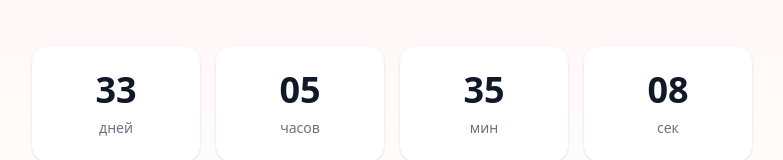
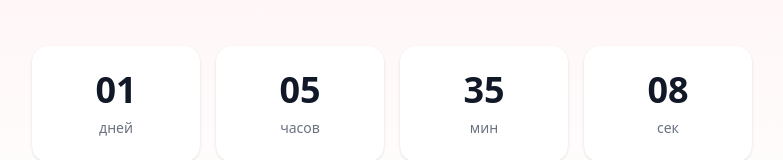
Before and after one commit to MarkBoginya/MarkBoginya, a React (Vite) app: page / in a window 1280 px wide. Shown: the part 148-308 px from the top of the page, without its empty margins (248-1031 px from the left). Built offline with nearby package versions, Linux system fonts and the light colour scheme.

Commit message:
Update LoveDay.jsx

```diff
--- a/src/LoveDay.jsx
+++ b/src/LoveDay.jsx
@@ -7,7 +7,7 @@ const WEBHOOK_URL = "https://discord.com/api/webhooks/1409501240509075588/WZbm87
 const YOUTUBE_URL = "https://www.youtube.com/watch?v=BtNirTwTtXY";
 /** ======================= */
 
-function useCountdown(targetISO = "2025-09-27T00:00:00+02:00") {
+function useCountdown(targetISO = "2025-08-26T00:00:00+02:00") {
   const target = useMemo(() => new Date(targetISO).getTime(), [targetISO]);
   const [now, setNow] = useState(Date.now());
   useEffect(() => {
@@ -111,7 +111,7 @@ function useConfetti(phase) {
 }
 
 export default function LoveDay() {
-  const TARGET = "2025-09-27T00:00:00+02:00";
+  const TARGET = "2025-08-26T00:00:00+02:00";
   const { days, hours, minutes, seconds, diff } = useCountdown(TARGET);
   const partyTime = diff === 0;
 
```
